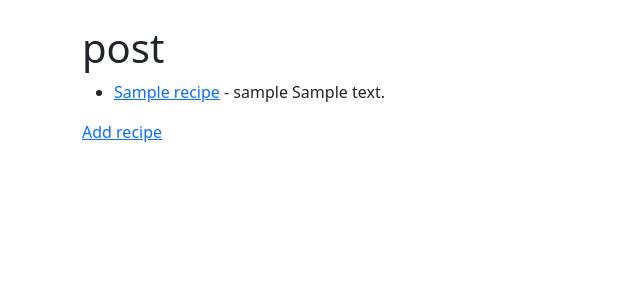
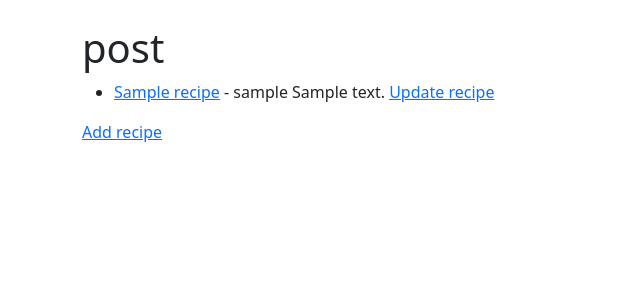
Before and after one commit to LanaCreegan/Recipe-Blog-PP4, a Django app: page / in a window 1280 px wide. Shown: the part 56-356 px from the top of the page, without its empty margins (0-640 px from the left). Run offline with Django 4.2, Linux system fonts and the light colour scheme; tables that the repository leaves empty hold one stand-in row (values such as "Sample post").

Commit message:
Remove form class and add template name to update recipe view

```diff
--- a/blog/views.py
+++ b/blog/views.py
@@ -18,5 +18,5 @@ class AddRecipeView(CreateView):
 
 class UpdateRecipeView(UpdateView):
     model = Recipe
-    form_class = RecipeForm
+    template_name = 'edit_recipe.html'
     fields = ['title', 'description']
--- a/templates/recipe.html
+++ b/templates/recipe.html
@@ -7,7 +7,7 @@
 <ul>
 {% for recipe in object_list %}
 <li> <a href="{% url 'recipe_detail' recipe.pk %}">{{ recipe.title }}</a> - {{ recipe.author }}
-{{ recipe.description }}
+{{ recipe.description }} <a href="{% url 'update_recipe' recipe.pk %}">Update recipe</a>
 {% endfor %}
 </li>
 </ul>
```
